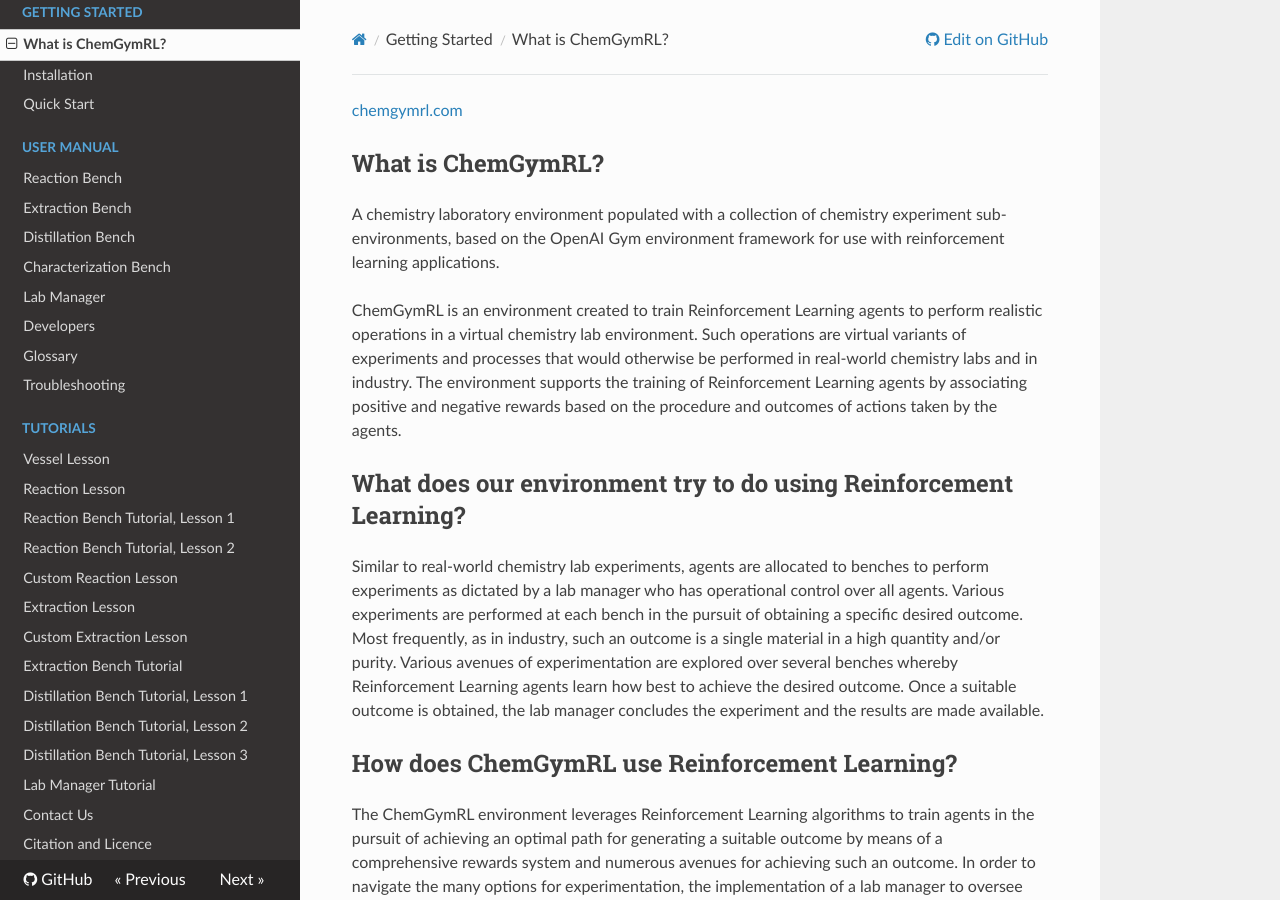
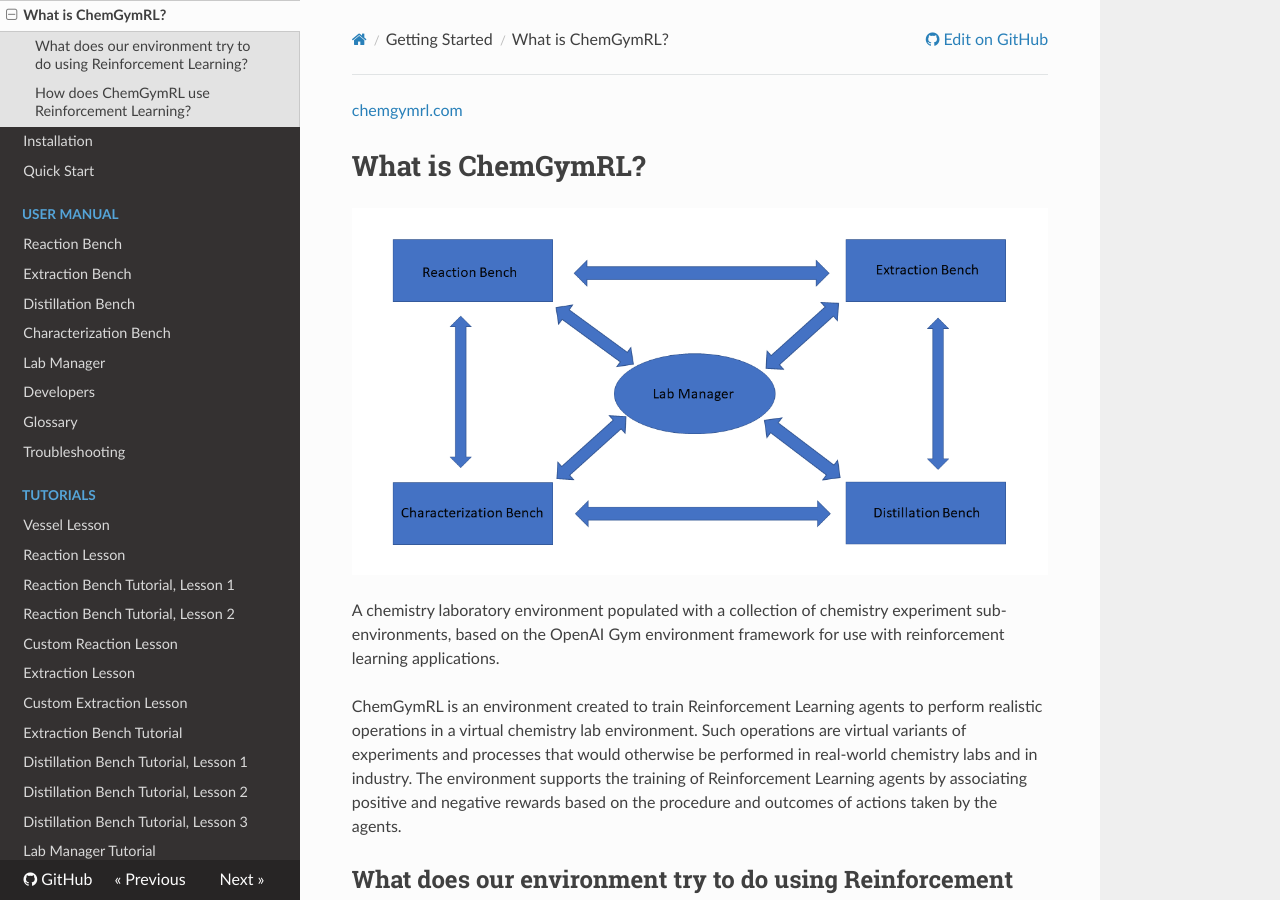
Before and after one commit to chemgymrl/chemgymrl, an MkDocs documentation site: the page built from docs/WhatIsChemGymRL.md, in a window 1280 px wide and 900 px high. Built offline with MkDocs 1.6.1, drawn with Linux system fonts in a browser that asks for light colours; nearby versions of some CDN libraries.

Commit message:
added image to WhatIsChemGymRL page

```diff
--- a/docs/WhatIsChemGymRL.md
+++ b/docs/WhatIsChemGymRL.md
@@ -1,6 +1,9 @@
 [chemgymrl.com](https://chemgymrl.com/)
 
-## What is ChemGymRL?
+What is ChemGymRL?
+==================
+
+<span style="display:block;text-align:center">![WhatISChemGymRL](tutorial_figures/WhatIsChemGymRL.png)
 
 A chemistry laboratory environment populated with a collection of chemistry experiment sub-environments, based on the OpenAI Gym environment framework for use with reinforcement learning applications.
 
```
